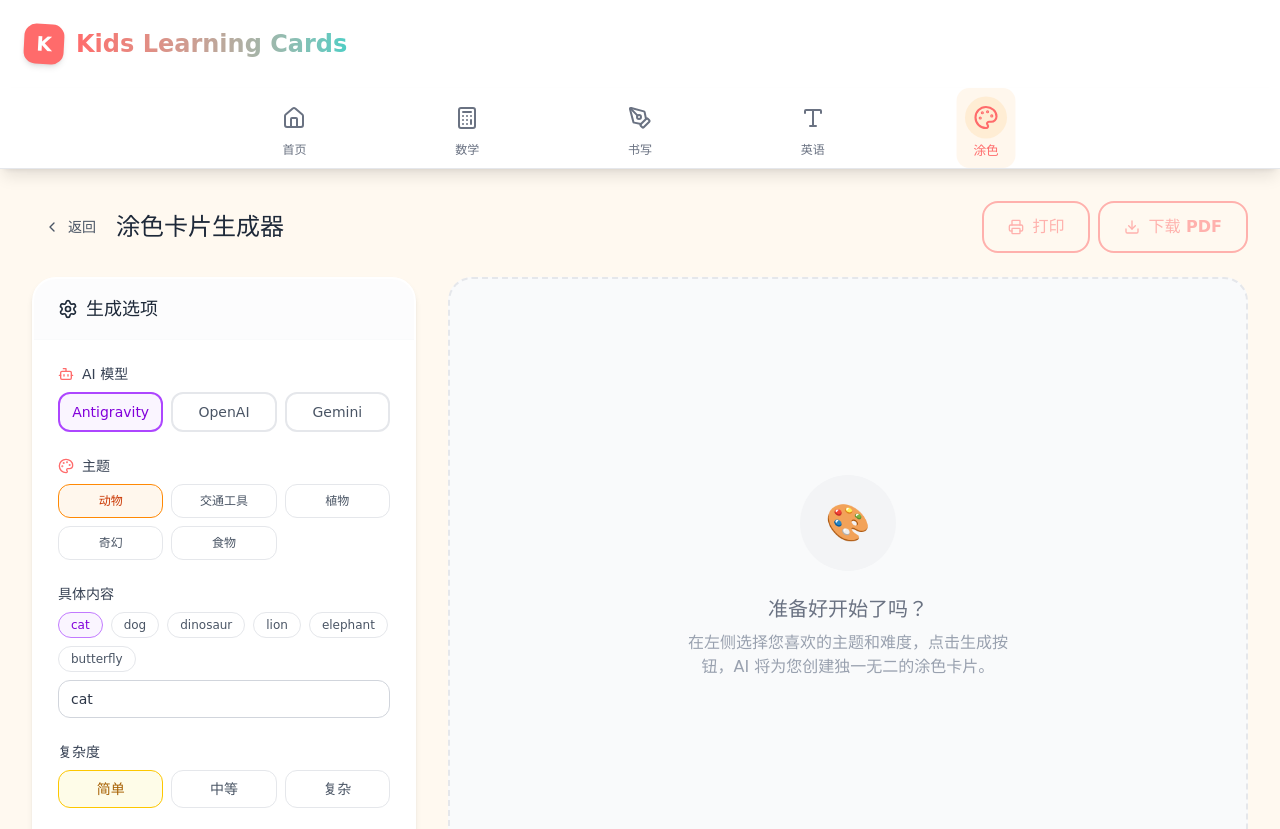
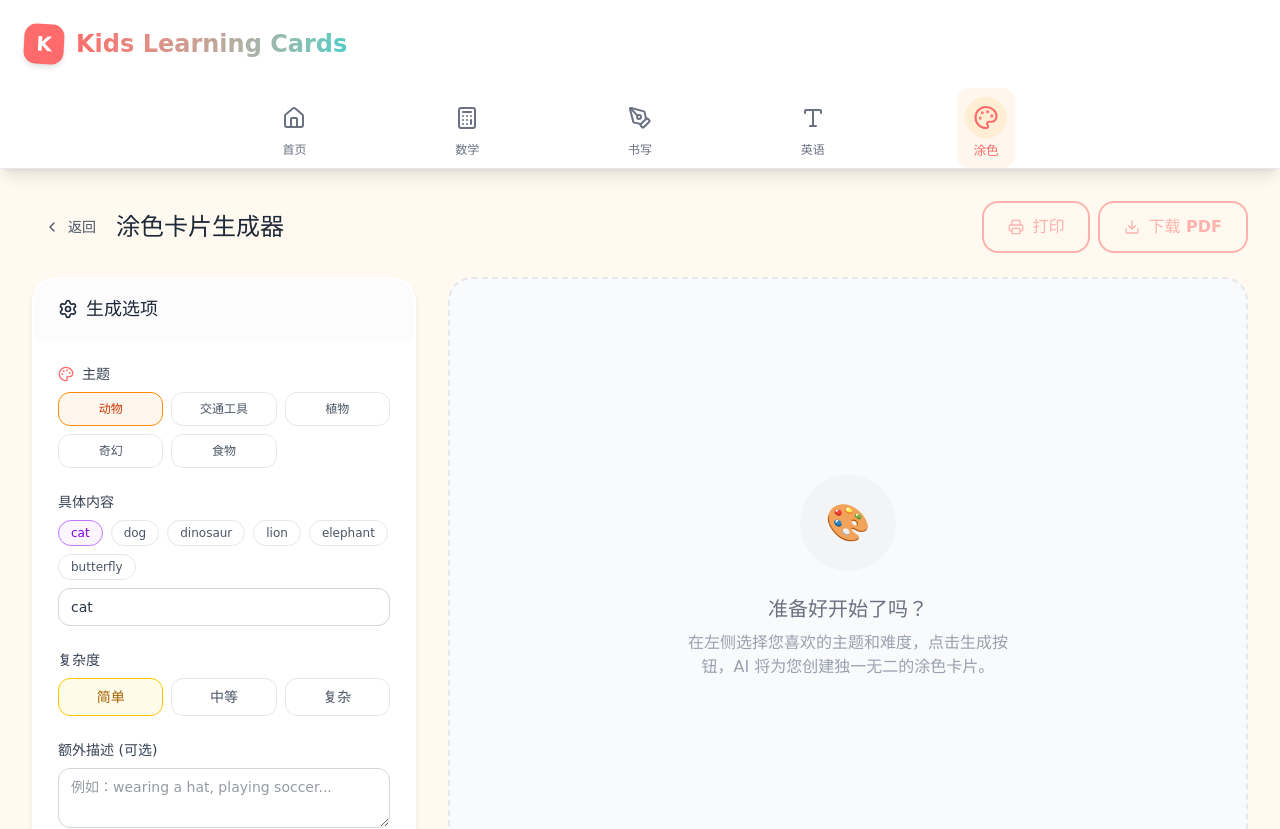
Before and after one commit to lazyeo/kid-learning-cards, a React (Vite) app: page /coloring in a window 1280 px wide. Shown: the top 829 px of the page. Built offline with nearby package versions, Linux system fonts and the light colour scheme.

Commit message:
refactor: 移除前端 AI Provider 选择器，优化打印功能
- 移除 ColoringOptions 中的 AI 模型选择器
- 后台默认使用 Antigravity provider
- Print 功能改用 printPDF 复用 PDF 排版

Co-Authored-By: Claude Opus 4.5 <noreply@anthropic.com>

```diff
--- a/src/components/generators/coloring/ColoringOptions.tsx
+++ b/src/components/generators/coloring/ColoringOptions.tsx
@@ -1,17 +1,15 @@
 import { useState } from 'react';
-import { Settings, Sparkles, Bot, Palette } from 'lucide-react';
+import { Settings, Sparkles, Palette } from 'lucide-react';
 import { Button } from '../../common/Button';
 import { Card } from '../../common/Card';
 import { type ColoringCardParams } from '../../../services/ai/types';
-import { type ProviderName } from '../../../services/api/client';
 
 interface ColoringOptionsProps {
-  onGenerate: (params: ColoringCardParams, provider: ProviderName) => void;
+  onGenerate: (params: ColoringCardParams) => void;
   isGenerating: boolean;
 }
 
 export function ColoringOptions({ onGenerate, isGenerating }: ColoringOptionsProps) {
-  const [provider, setProvider] = useState<ProviderName>('antigravity');
   const [theme, setTheme] = useState<string>('animals');
   const [subject, setSubject] = useState<string>('cat');
   const [difficulty, setDifficulty] = useState<'easy' | 'medium' | 'hard'>('easy');
@@ -39,58 +37,12 @@ export function ColoringOptions({ onGenerate, isGenerating }: ColoringOptionsPro
       subject,
       difficulty,
       customPrompt
-    }, provider);
+    });
   };
 
   return (
     <Card title={<div className="flex items-center gap-2"><Settings className="w-5 h-5" /> 生成选项</div>}>
       <div className="space-y-6">
-        {/* AI 提供商选择 */}
-        <div>
-          <label className="block text-sm font-medium text-gray-700 mb-2 flex items-center gap-2">
-            <Bot className="w-4 h-4 text-[var(--color-primary)]" />
-            AI 模型
-          </label>
-          <div className="grid grid-cols-3 gap-2">
-            <button
-              onClick={() => setProvider('antigravity')}
-              className={`
-                px-3 py-2 rounded-xl text-sm font-medium transition-all border-2
-                ${provider === 'antigravity'
-                  ? 'bg-purple-50 border-purple-500 text-purple-700'
-                  : 'bg-white border-gray-200 text-gray-600 hover:border-purple-200'
-                }
-              `}
-            >
-              Antigravity
-            </button>
-            <button
-              onClick={() => setProvider('openai')}
-              className={`
-                px-3 py-2 rounded-xl text-sm font-medium transition-all border-2
-                ${provider === 'openai'
-                  ? 'bg-green-50 border-green-500 text-green-700'
-                  : 'bg-white border-gray-200 text-gray-600 hover:border-green-200'
-                }
-              `}
-            >
-              OpenAI
-            </button>
-            <button
-              onClick={() => setProvider('gemini')}
-              className={`
-                px-3 py-2 rounded-xl text-sm font-medium transition-all border-2
-                ${provider === 'gemini'
-                  ? 'bg-blue-50 border-blue-500 text-blue-700'
-                  : 'bg-white border-gray-200 text-gray-600 hover:border-blue-200'
-                }
-              `}
-            >
-              Gemini
-            </button>
-          </div>
-        </div>
-
         {/* 主题选择 */}
         <div>
           <label className="block text-sm font-medium text-gray-700 mb-2 flex items-center gap-2">
--- a/src/hooks/useImageGeneration.ts
+++ b/src/hooks/useImageGeneration.ts
@@ -1,5 +1,5 @@
 import { useState } from 'react';
-import { generateImage, type ProviderName } from '../services/api/client';
+import { generateImage } from '../services/api/client';
 import { type ColoringCardParams } from '../services/ai/types';
 import { toast } from 'react-hot-toast';
 
@@ -16,21 +16,23 @@ export function useImageGeneration() {
     error: null
   });
 
-  const generate = async (params: ColoringCardParams, provider: ProviderName) => {
+  const generate = async (params: ColoringCardParams) => {
     setState({ isLoading: true, imageUrl: null, error: null });
 
     try {
-      const imageUrl = await generateImage(params, provider);
+      // 后台默认使用 antigravity provider
+      const imageUrl = await generateImage(params, 'antigravity');
       setState({ isLoading: false, imageUrl, error: null });
       toast.success('涂色卡片生成成功！');
-    } catch (error: any) {
+    } catch (error: unknown) {
       console.error('Generation failed:', error);
+      const errorMessage = error instanceof Error ? error.message : '请稍后重试';
       setState({
         isLoading: false,
         imageUrl: null,
         error: error instanceof Error ? error : new Error('Unknown error')
       });
-      toast.error(`生成失败: ${error.message || '请稍后重试'}`);
+      toast.error(`生成失败: ${errorMessage}`);
     }
   };
 
--- a/src/pages/ColoringPage.tsx
+++ b/src/pages/ColoringPage.tsx
@@ -6,19 +6,20 @@ import { ColoringOptions } from '../components/generators/coloring/ColoringOptio
 import { ColoringPreview } from '../components/generators/coloring/ColoringPreview';
 import { Button } from '../components/common/Button';
 import { useImageGeneration } from '../hooks/useImageGeneration';
-import { downloadPDF } from '../utils/pdfGenerator';
+import { downloadPDF, printPDF } from '../utils/pdfGenerator';
 import { routes } from '../config/routes';
 
 export function ColoringPage() {
   const navigate = useNavigate();
   const { isLoading, imageUrl, error, generate } = useImageGeneration();
 
-  const handlePrint = () => {
+  const handlePrint = async () => {
     if (!imageUrl) {
       toast.error('请先生成涂色卡片');
       return;
     }
-    window.print();
+    // 使用 PDF 打印工具，复用 PDF 排版
+    printPDF({ elementId: 'coloring-worksheet-preview' });
   };
 
   const handleDownload = async () => {
```
